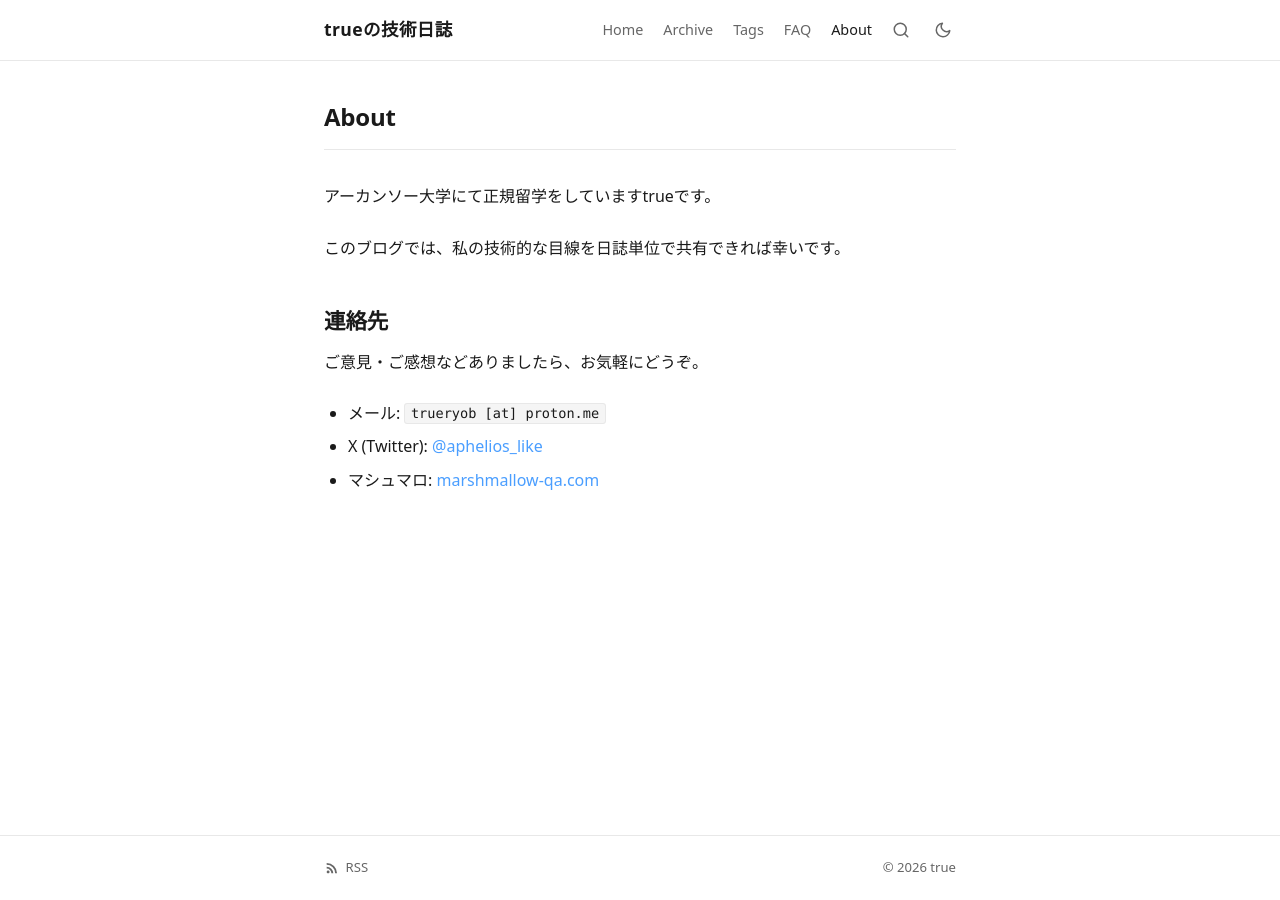
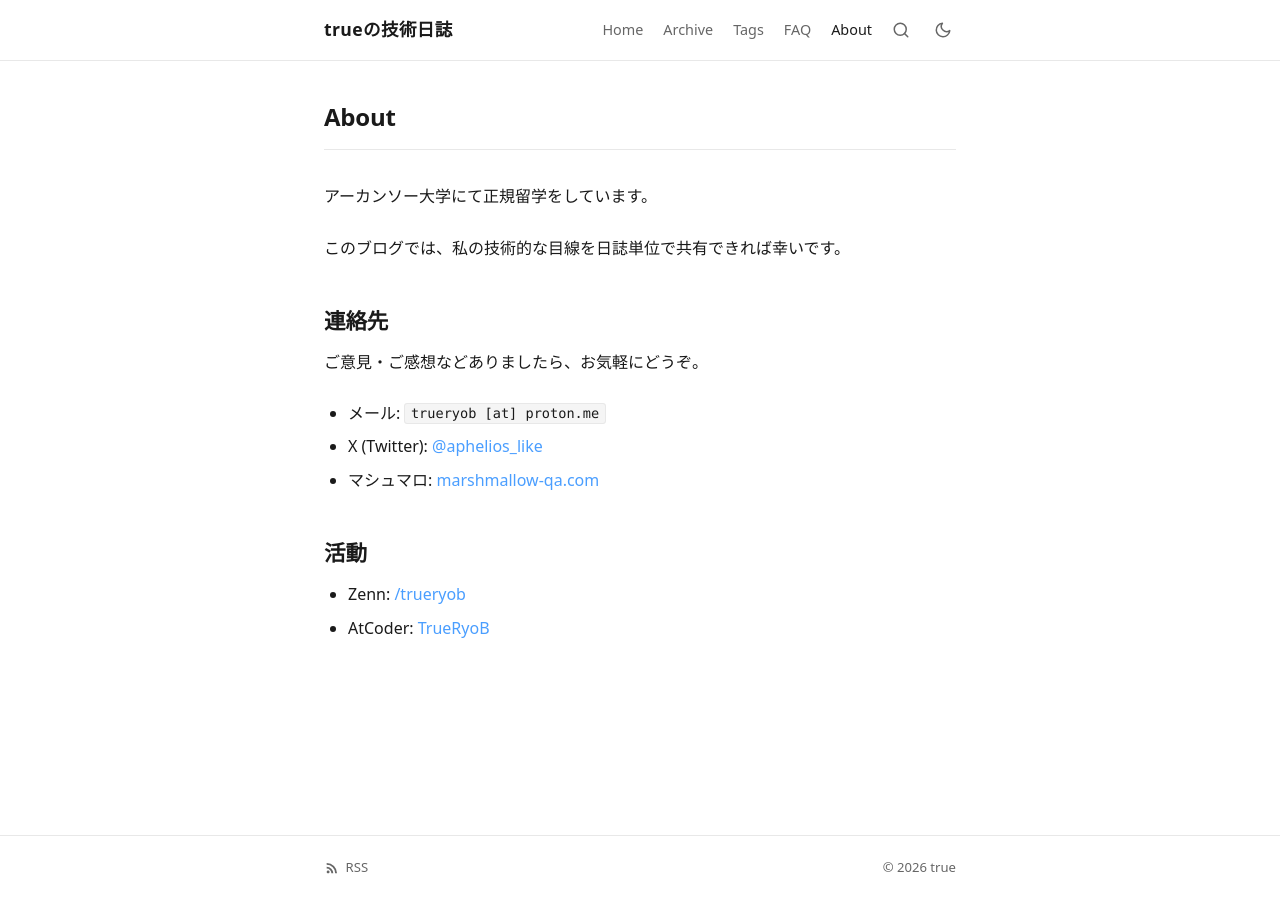
Before and after one commit to TrueRyoB/blog, a Jekyll site: the page built from about.md, in a window 1280 px wide. Built offline with Jekyll 4.4.1, drawn with Linux system fonts in a browser that asks for light colours.

Commit message:
活動先リンクを追加

```diff
--- a/about.md
+++ b/about.md
@@ -4,7 +4,7 @@ title: "About"
 permalink: /about/
 ---
 
-アーカンソー大学にて正規留学をしていますtrueです。
+アーカンソー大学にて正規留学をしています。
 
 このブログでは、私の技術的な目線を日誌単位で共有できれば幸いです。
 
@@ -15,3 +15,8 @@ permalink: /about/
 - メール: `trueryob [at] proton.me`
 - X (Twitter): [@aphelios_like](https://x.com/aphelios_like)
 - マシュマロ: [marshmallow-qa.com](https://marshmallow-qa.com/c1ae19cyqqrls66)
+
+## 活動
+
+- Zenn: [/trueryob](https://zenn.dev/trueryob)
+- AtCoder: [TrueRyoB](https://atcoder.jp/users/TrueRyoB)
```
